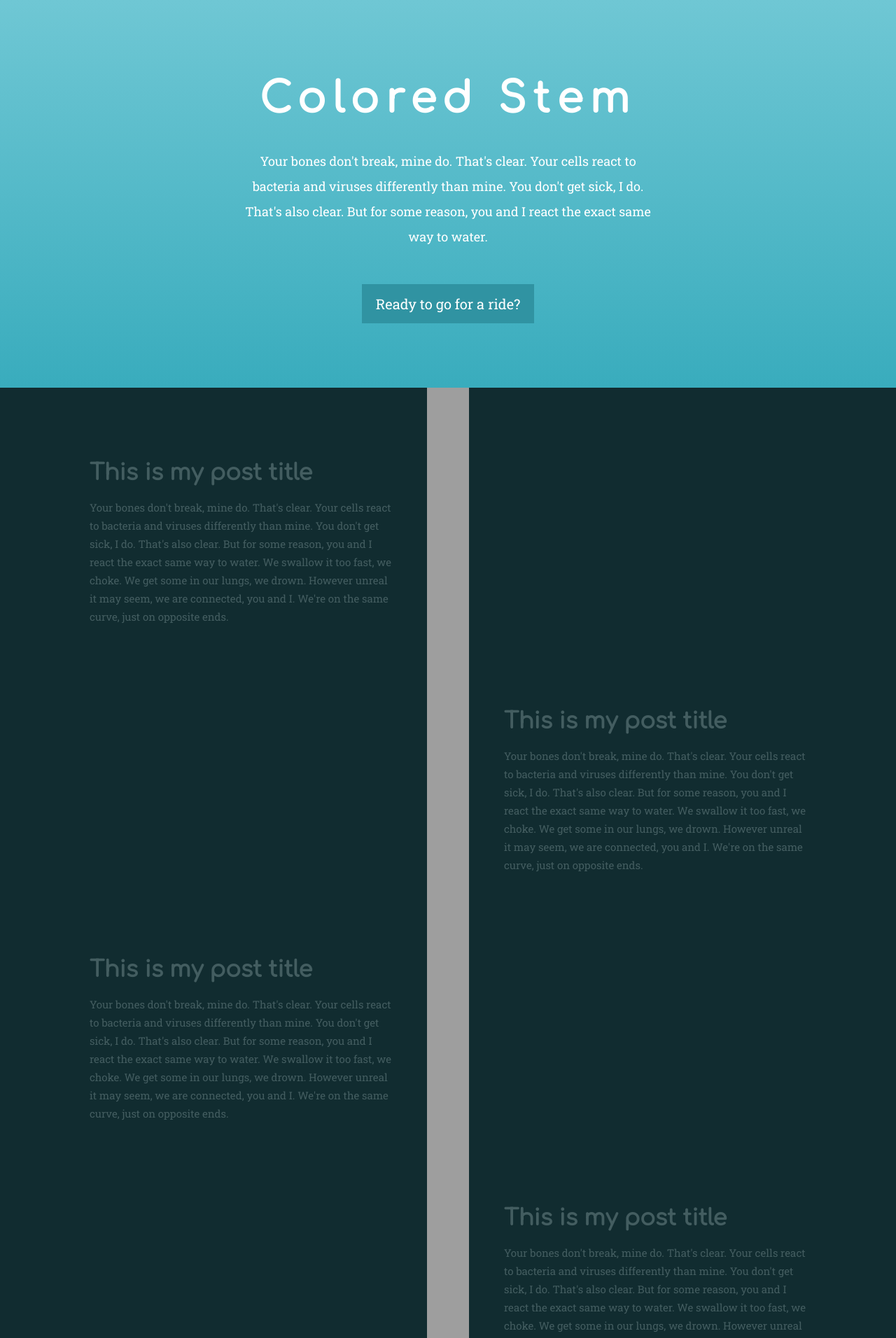
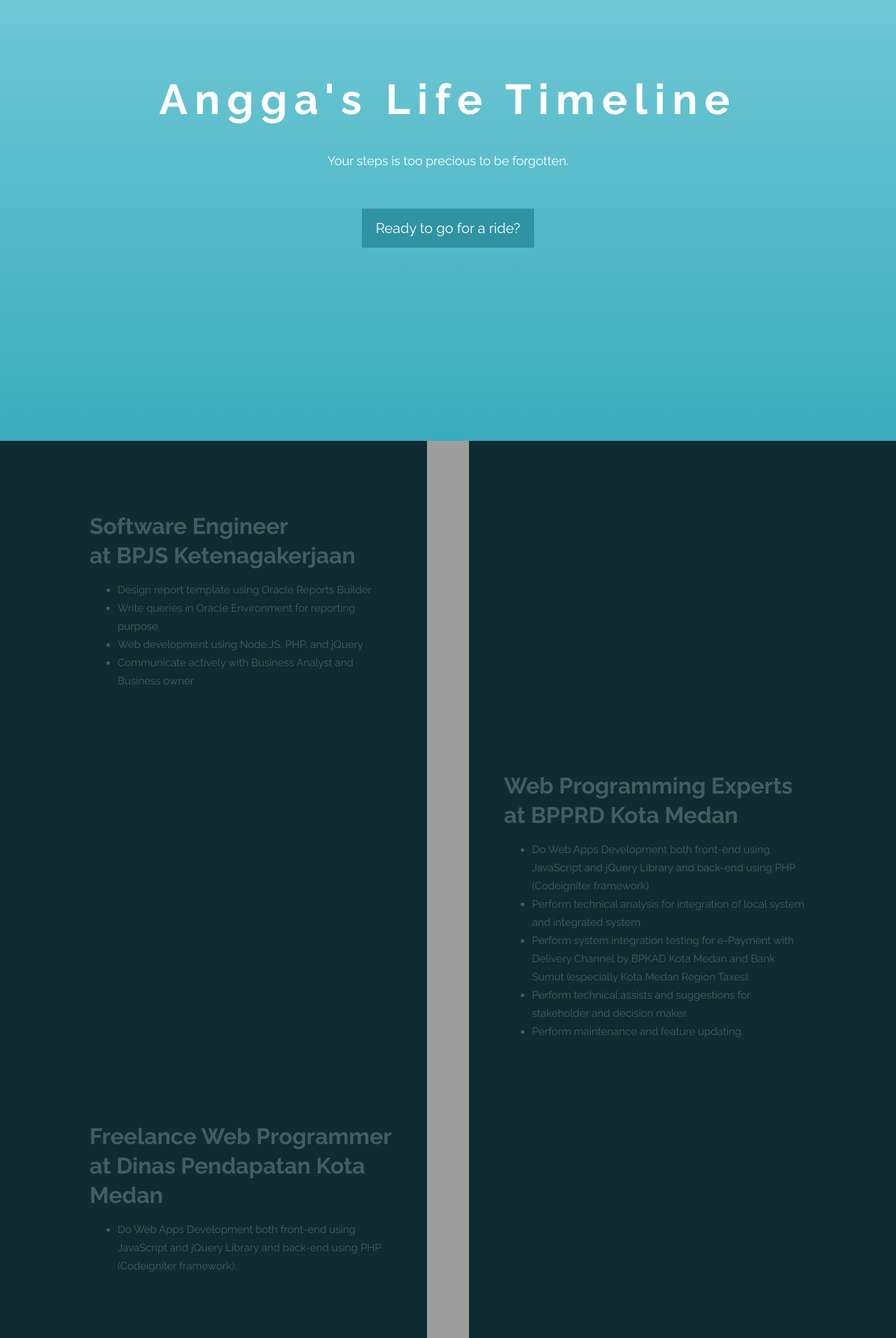
Before and after one commit to anggaes/anggaes.github.io, a Jekyll site: the page timeline.html, which Jekyll copies as it is, in a window 1280 px wide. Shown: the top 1912 px of the page at 70% size. Built offline with Jekyll 4.4.1, drawn with Linux system fonts in a browser that asks for light colours; nearby versions of some CDN libraries; comment, search, counter and statistics services are not loaded; some of the changed text lies outside the part shown; grey boxes are pictures that could not be loaded.

Commit message:
timeline

```diff
--- a/assets_timeline/style.css
+++ b/assets_timeline/style.css
@@ -12,7 +12,8 @@
   font-size: 15px;
   line-height: 26px;
   color: #B9CFD0;
-  font-family: 'Roboto Slab', serif;
+  /*font-family: 'Roboto Slab', serif;*/
+font-family: "Raleway", "Helvetica", sans-serif;
   overflow-x: hidden;
   overflow-y: scroll;
 }
@@ -27,9 +28,13 @@
 h4,
 h5,
 h6 {
-  font-family: 'Comfortaa', cursive;
+  /*font-family: 'Comfortaa', cursive;*/
+  font-family: "Raleway", "Helvetica", sans-serif;
 }
 /*==========  Sections  ==========*/
+p#startJourney {
+    visibility: visible;
+  }
 .header {
   text-align: center;
   position: relative;
@@ -37,7 +42,7 @@
   background-image: linear-gradient(to bottom, #6fc7d4 0%, #39ACBD 100%);
 }
 .header .master-head {
-  padding: 7% 30px;
+  padding: 7% 30px 25% 30px;
 }
 .header .page-title {
   padding: 0 30px 0 30px;
@@ -214,6 +219,7 @@
 }
 .post-wrapper .post.bitbucket-icon .stem-overlay .icon {
   background-image: url(https://s3-us-west-2.amazonaws.com/s.cdpn.io/22043/bitbucket-icon.png);
+  /*background-image: url(/icon/coding.png);*/
 }
 .post-wrapper .post.m-icon .stem-overlay .icon {
   background-image: url(https://s3-us-west-2.amazonaws.com/s.cdpn.io/22043/m-icon.png);
@@ -221,6 +227,11 @@
 .post-wrapper .post.twitter-icon .stem-overlay .icon {
   background-image: url(https://s3-us-west-2.amazonaws.com/s.cdpn.io/22043/twitter-icon.png);
 }
+
+.post-wrapper .post.bpjstk-icon .stem-overlay .icon {
+  background-image: url(https://bpjsketenagakerjaan.go.id/images/logo-bpjs.png);
+}
+
 .post-wrapper .post .stem-overlay {
   position: absolute;
   top: 0px;
@@ -311,6 +322,10 @@
   .single-stem-icon {
     margin-left: 30px;
   }
+
+  p#startJourney {
+    visibility: hidden;
+  }
 }
 .clearfix {
   *zoom: 1;
--- a/index.html
+++ b/index.html
@@ -1,5 +1,3 @@
 ---
 layout: default_landing
-title: Highlights
-description: A fun little { responsive } single pager by <a href="http://html5up.net">HTML5 UP</a>
 ---
--- a/timeline.html
+++ b/timeline.html
@@ -1,5 +1,13 @@
 <html>
-<link href="http://fonts.googleapis.com/css?family=Roboto+Slab|Comfortaa" rel="stylesheet" />
+<head>
+	<meta property="og:title" content="{{ site.title }} | Lifeline">
+	<meta property="og:description" content="Angga's Lifeline">
+	<meta property="og:image" content="https://anggaes.github.io/assets_landing/images/bg.jpg">
+	<meta property="og:url" content="https://anggaes.github.io">
+	<title>Angga E. Setiawan | Life Timeline</title>
+</head>
+<!-- <link href="https://fonts.googleapis.com/css?family=Roboto+Slab|Comfortaa" rel="stylesheet" /> -->
+<link href=https://fonts.googleapis.com/css?family=Raleway:400,400italic,700,800" rel="stylesheet" />
 <link rel="stylesheet" href="/assets_timeline/style.css" />
 <div class="stem-wrapper">
 	<div class="stem"></div>
@@ -10,9 +18,9 @@
 	<div class="section-inner">
 
 		<div class="master-head">
-			<h1 class="page-title">Colored Stem</h1>
-			<p class="page-description">Your bones don't break, mine do. That's clear. Your cells react to bacteria and viruses differently than mine. You don't get sick, I do. That's also clear. But for some reason, you and I react the exact same way to water.</p>
-			<p class="scroll-button" onClick="$('.post-wrapper .post:first-child .stem-overlay .icon').click();">Ready to go for a ride?</p>
+			<h1 class="page-title">Angga's Life Timeline</h1>
+			<p class="page-description">Your steps is too precious to be forgotten.</p>
+			<p id="startJourney" class="scroll-button" onClick="$('.post-wrapper .post:first-child .stem-overlay .icon').click();">Ready to go for a ride?</p>
 		</div>
 
 	</div> <!-- section-inner -->
@@ -25,17 +33,22 @@
 
 		<div class="post-wrapper">
 
-			<article class="post bitbucket-icon">
+			<article class="post m-icon">
 				<div class="stem-overlay">
 					<div class="icon"></div>
 					<div class="stem-mask"></div>
 				</div>
 
 				<div class="post-content">
-					<p class="meta">Written yesterday at 8:56 pm</p>
-					<h2 class="post-title">This is my post title</h2>
+					<p class="meta">November 2017 - Now</p>
+					<h2 class="post-title">Software Engineer <br/>at BPJS Ketenagakerjaan</h2>
 					<div class="entry-content">
-						<p>Your bones don't break, mine do. That's clear. Your cells react to bacteria and viruses differently than mine. You don't get sick, I do. That's also clear. But for some reason, you and I react the exact same way to water. We swallow it too fast, we choke. We get some in our lungs, we drown. However unreal it may seem, we are connected, you and I. We're on the same curve, just on opposite ends.</p>
+						<ul>
+							<li>Design report template using Oracle Reports Builder</li>
+							<li>Write queries in Oracle Environment for reporting purpose</li>
+							<li>Web development using Node.JS, PHP, and jQuery</li>
+							<li>Communicate actively with Business Analyst and Business owner</li>
+						</ul>
 					</div>
 				</div>
 			</article>
@@ -47,159 +60,89 @@
 				</div>
 
 				<div class="post-content">
-					<p class="meta">Written yesterday at 8:56 pm</p>
-					<h2 class="post-title">This is my post title</h2>
+					<p class="meta">February 2017 - November 2017</p>
+					<h2 class="post-title">Web Programming Experts <br/>at BPPRD Kota Medan</h2>
 					<div class="entry-content">
-						<p>Your bones don't break, mine do. That's clear. Your cells react to bacteria and viruses differently than mine. You don't get sick, I do. That's also clear. But for some reason, you and I react the exact same way to water. We swallow it too fast, we choke. We get some in our lungs, we drown. However unreal it may seem, we are connected, you and I. We're on the same curve, just on opposite ends.</p>
+						<ul>
+							<li>Do Web Apps Development both front-end using JavaScript and jQuery Library and back-end using PHP (Codeigniter framework).</li>
+							<li>Perform technical analysis for integration of local system and integrated system.</li>
+							<li>Perform system integration testing for e-Payment with Delivery Channel by BPKAD Kota Medan and Bank Sumut (especially Kota Medan Region Taxes).</li>
+							<li>Perform technical assists and suggestions for stakeholder and decision maker.</li>
+							<li>Perform maintenance and feature updating.</li>
+						</ul>
 					</div>
 				</div>
 			</article>
 
-			<article class="post music-icon" data-stem-color="yellow">
+			<article class="post m-icon" data-stem-color="yellow">
 				<div class="stem-overlay">
 					<div class="icon"></div>
 					<div class="stem-mask"></div>
 				</div>
 
 				<div class="post-content">
-					<p class="meta">Written yesterday at 8:56 pm</p>
-					<h2 class="post-title">This is my post title</h2>
+					<p class="meta">July 2016 - December 2016</p>
+					<h2 class="post-title">Freelance Web Programmer <br/>at Dinas Pendapatan Kota Medan</h2>
 					<div class="entry-content">
-						<p>Your bones don't break, mine do. That's clear. Your cells react to bacteria and viruses differently than mine. You don't get sick, I do. That's also clear. But for some reason, you and I react the exact same way to water. We swallow it too fast, we choke. We get some in our lungs, we drown. However unreal it may seem, we are connected, you and I. We're on the same curve, just on opposite ends.</p>
+						<ul>
+							<li>Do Web Apps Development both front-end using JavaScript and jQuery Library and back-end using PHP (Codeigniter framework).</li>
+						</ul>
 					</div>
 				</div>
 			</article>
 
-			<article class="post twitter-icon" data-stem-color="white">
+			<article class="post m-icon" data-stem-color="white">
 				<div class="stem-overlay">
 					<div class="icon"></div>
 					<div class="stem-mask"></div>
 				</div>
 
 				<div class="post-content">
-					<p class="meta">Written yesterday at 8:56 pm</p>
-					<h2 class="post-title">This is my post title</h2>
+					<p class="meta">April 2016 – July 2016</p>
+					<h2 class="post-title">SAP ABAP Analyst<br/>at Wilmar Consulting Services</h2>
 					<div class="entry-content">
-						<p>Your bones don't break, mine do. That's clear. Your cells react to bacteria and viruses differently than mine. You don't get sick, I do. That's also clear. But for some reason, you and I react the exact same way to water. We swallow it too fast, we choke. We get some in our lungs, we drown. However unreal it may seem, we are connected, you and I. We're on the same curve, just on opposite ends.</p>
+						<ul>
+							<li>Performing enhancement of Standart SAP Programs</li>
+							<li>Fixing bugs of SAP Programs</li>
+							<li>Developing screen and report SAP based on functional description specification to meet user's process business</li>
+							<li>Communicate actively with functional team</li>
+						</ul>
 					</div>
 				</div>
 			</article>
 
-			<article class="post bitbucket-icon">
+			<article class="post m-icon">
 				<div class="stem-overlay">
 					<div class="icon"></div>
 					<div class="stem-mask"></div>
 				</div>
 
 				<div class="post-content">
-					<p class="meta">Written yesterday at 8:56 pm</p>
-					<h2 class="post-title">This is my post title</h2>
+					<p class="meta">February 2016 - April 2016</p>
+					<h2 class="post-title">SAP MDM Analyst<br/>at Wilmar Consulting Services</h2>
 					<div class="entry-content">
-						<p>Your bones don't break, mine do. That's clear. Your cells react to bacteria and viruses differently than mine. You don't get sick, I do. That's also clear. But for some reason, you and I react the exact same way to water. We swallow it too fast, we choke. We get some in our lungs, we drown. However unreal it may seem, we are connected, you and I. We're on the same curve, just on opposite ends.</p>
+						<ul>
+							<li>Providing material code as user's request</li>
+							<li>Assisting user to use the exact material code</li>
+							<li>Mapping material code in SAP system based on material reference</li>
+							<li>Communicate actively to retrieve the exact material's description</li>
+							<li>Checking material in PR/PO to avoid inconsistent data</li>
+						</ul>
 					</div>
 				</div>
 			</article>
 
-			<article class="post music-icon" data-stem-color="yellow">
+			<article class="post m-icon" data-stem-color="yellow">
 				<div class="stem-overlay">
 					<div class="icon"></div>
 					<div class="stem-mask"></div>
 				</div>
 
 				<div class="post-content">
-					<p class="meta">Written yesterday at 8:56 pm</p>
-					<h2 class="post-title">This is my post title</h2>
+					<p class="meta">September 2011 - September 2015</p>
+					<h2 class="post-title">Computer Science Undergraduate Program <br/> at University of Sumatera Utara</h2>
 					<div class="entry-content">
-						<p>Your bones don't break, mine do. That's clear. Your cells react to bacteria and viruses differently than mine. You don't get sick, I do. That's also clear. But for some reason, you and I react the exact same way to water. We swallow it too fast, we choke. We get some in our lungs, we drown. However unreal it may seem, we are connected, you and I. We're on the same curve, just on opposite ends.</p>
-					</div>
-				</div>
-			</article>
-			<article class="post bitbucket-icon">
-				<div class="stem-overlay">
-					<div class="icon"></div>
-					<div class="stem-mask"></div>
-				</div>
-
-				<div class="post-content">
-					<p class="meta">Written yesterday at 8:56 pm</p>
-					<h2 class="post-title">This is my post title</h2>
-					<div class="entry-content">
-						<p>Your bones don't break, mine do. That's clear. Your cells react to bacteria and viruses differently than mine. You don't get sick, I do. That's also clear. But for some reason, you and I react the exact same way to water. We swallow it too fast, we choke. We get some in our lungs, we drown. However unreal it may seem, we are connected, you and I. We're on the same curve, just on opposite ends.</p>
-					</div>
-				</div>
-			</article>
-
-			<article class="post m-icon" data-stem-color="green">
-				<div class="stem-overlay">
-					<div class="icon"></div>
-					<div class="stem-mask"></div>
-				</div>
-
-				<div class="post-content">
-					<p class="meta">Written yesterday at 8:56 pm</p>
-					<h2 class="post-title">This is my post title</h2>
-					<div class="entry-content">
-						<p>Your bones don't break, mine do. That's clear. Your cells react to bacteria and viruses differently than mine. You don't get sick, I do. That's also clear. But for some reason, you and I react the exact same way to water. We swallow it too fast, we choke. We get some in our lungs, we drown. However unreal it may seem, we are connected, you and I. We're on the same curve, just on opposite ends.</p>
-					</div>
-				</div>
-			</article>
-
-			<article class="post music-icon" data-stem-color="yellow">
-				<div class="stem-overlay">
-					<div class="icon"></div>
-					<div class="stem-mask"></div>
-				</div>
-
-				<div class="post-content">
-					<p class="meta">Written yesterday at 8:56 pm</p>
-					<h2 class="post-title">This is my post title</h2>
-					<div class="entry-content">
-						<p>Your bones don't break, mine do. That's clear. Your cells react to bacteria and viruses differently than mine. You don't get sick, I do. That's also clear. But for some reason, you and I react the exact same way to water. We swallow it too fast, we choke. We get some in our lungs, we drown. However unreal it may seem, we are connected, you and I. We're on the same curve, just on opposite ends.</p>
-					</div>
-				</div>
-			</article>
-
-			<article class="post twitter-icon" data-stem-color="white">
-				<div class="stem-overlay">
-					<div class="icon"></div>
-					<div class="stem-mask"></div>
-				</div>
-
-				<div class="post-content">
-					<p class="meta">Written yesterday at 8:56 pm</p>
-					<h2 class="post-title">This is my post title</h2>
-					<div class="entry-content">
-						<p>Your bones don't break, mine do. That's clear. Your cells react to bacteria and viruses differently than mine. You don't get sick, I do. That's also clear. But for some reason, you and I react the exact same way to water. We swallow it too fast, we choke. We get some in our lungs, we drown. However unreal it may seem, we are connected, you and I. We're on the same curve, just on opposite ends.</p>
-					</div>
-				</div>
-			</article>
-
-			<article class="post bitbucket-icon">
-				<div class="stem-overlay">
-					<div class="icon"></div>
-					<div class="stem-mask"></div>
-				</div>
-
-				<div class="post-content">
-					<p class="meta">Written yesterday at 8:56 pm</p>
-					<h2 class="post-title">This is my post title</h2>
-					<div class="entry-content">
-						<p>Your bones don't break, mine do. That's clear. Your cells react to bacteria and viruses differently than mine. You don't get sick, I do. That's also clear. But for some reason, you and I react the exact same way to water. We swallow it too fast, we choke. We get some in our lungs, we drown. However unreal it may seem, we are connected, you and I. We're on the same curve, just on opposite ends.</p>
-					</div>
-				</div>
-			</article>
-
-			<article class="post music-icon" data-stem-color="yellow">
-				<div class="stem-overlay">
-					<div class="icon"></div>
-					<div class="stem-mask"></div>
-				</div>
-
-				<div class="post-content">
-					<p class="meta">Written yesterday at 8:56 pm</p>
-					<h2 class="post-title">This is my post title</h2>
-					<div class="entry-content">
-						<p>Your bones don't break, mine do. That's clear. Your cells react to bacteria and viruses differently than mine. You don't get sick, I do. That's also clear. But for some reason, you and I react the exact same way to water. We swallow it too fast, we choke. We get some in our lungs, we drown. However unreal it may seem, we are connected, you and I. We're on the same curve, just on opposite ends.</p>
+						One of best time in my life
 					</div>
 				</div>
 			</article>
@@ -215,7 +158,6 @@
 
 		<div class="good-bye">
 			<p>That's all, buddy!</p>
-       <p>Psst. You can click the icons to scroll to each post. Click the last one to scroll back up.</p>
 
 	</div> <!-- section-inner -->
 </footer> <!-- footer -->
```
Also changed, not shown: assets_timeline/icon/coding.png (added).
